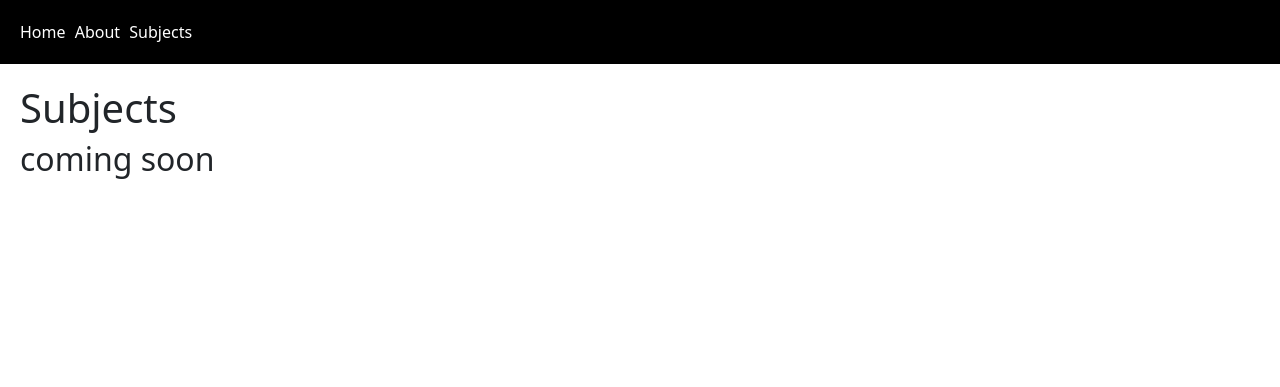
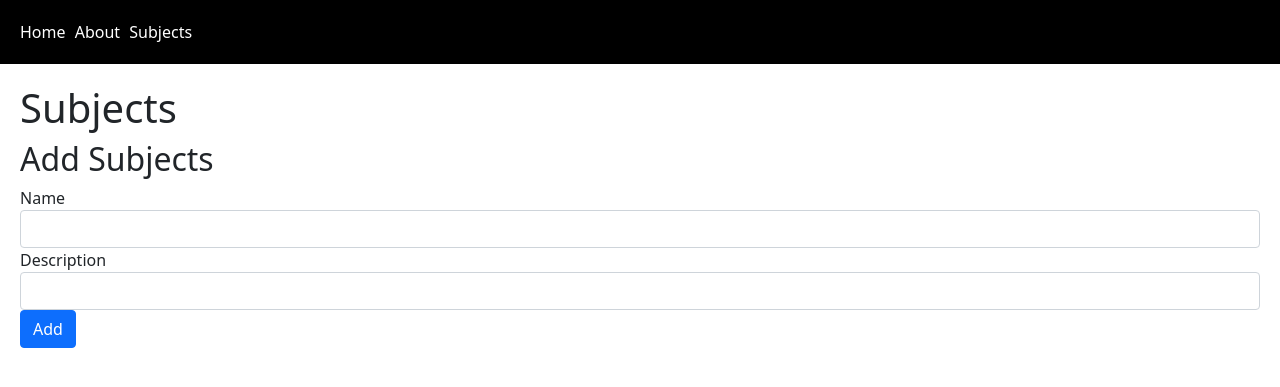
Before and after one commit to maxZimm/flasktut, a Flask app: page /subjects in a window 1280 px wide. Shown: the top 387 px of the page. Run offline with Flask 2, Linux system fonts and the light colour scheme.

Commit message:
turn off sqlaclchemy echo, test post data for subjects

```diff
--- a/templates/subjects/subjects.html
+++ b/templates/subjects/subjects.html
@@ -2,5 +2,21 @@
 
 {% block main_content %}
   <h1>Subjects</h1>
-  <h2>coming soon</h2>
+
+  <h2>Add Subjects</h2>
+  <form action='' method='Post' class='form'	>
+    <div class='form-group'>
+      <label for='name' class=''>Name</label>
+      <input type='text' name='name' class='form-control'>
+
+      <label for='description' class=''>Description</label>
+      <input type='text' name='description' class='form-control'>
+
+     <button type='submit' class='btn btn-primary'>Add</button>
+     </div>
+  </form>
+
+  {% if resp_content %}
+    <div>{{ resp_content }}</div>
+  {% endif %}
 {% endblock %}
--- a/views/subject_views.py
+++ b/views/subject_views.py
@@ -1,12 +1,27 @@
 import flask
 from infrastructure.view_modifier import response
+import db_session
+from models.subject import Subject
 
 blueprint = flask.Blueprint("subject", __name__, template_folder="templates")
 
-@blueprint.route('/subjects')
+@blueprint.route('/subjects', methods=['GET'])
 @response(template_file='subjects/subjects.html')
 def subjects():
     return {}
+
+@blueprint.route('/subjects', methods=['POST'])
+@response(template_file='subjects/subjects.html')
+def subjects_post():
+    session = db_session.create_session()
+    subject = Subject()
+    post_data = flask.request.form
+    subject.name = post_data.get('name')
+    subject.description = post_data.get('description')
+    subject.user_id = 1
+    session.add(subject)
+    session.commit()
+    return {'resp_content': flask.request.form }
 
 @blueprint.route('/subjects/<subject_name>')
 @response(template_file='subjects/subject.html')
```
Also changed, not shown: db_session.py (+6 -1 lines).
